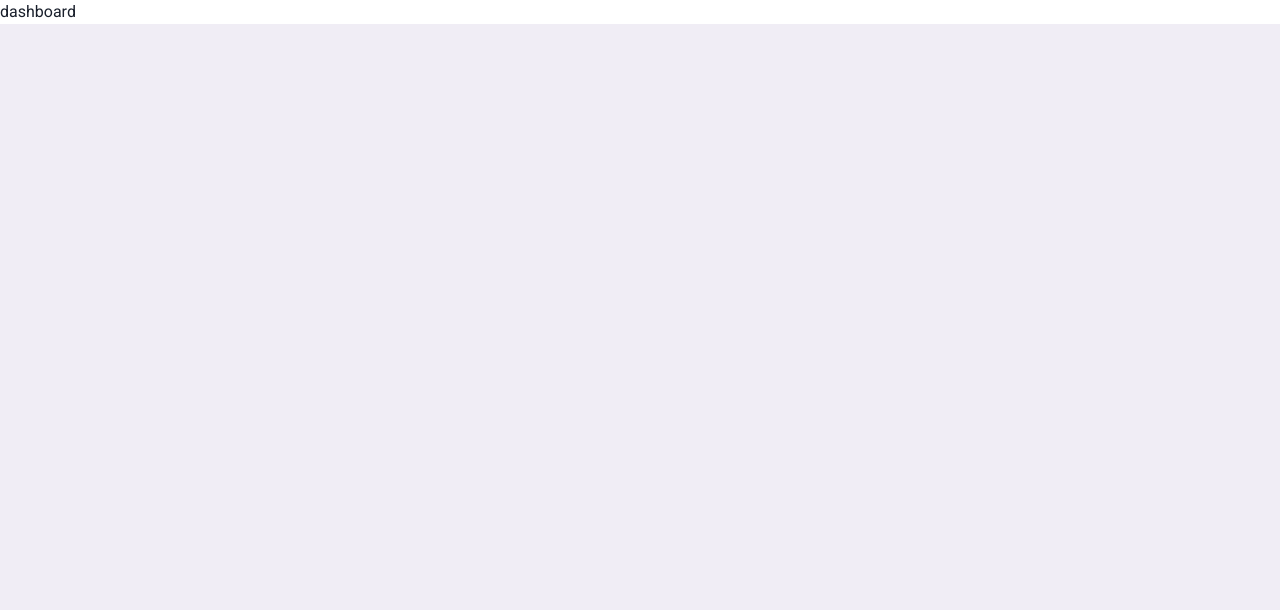
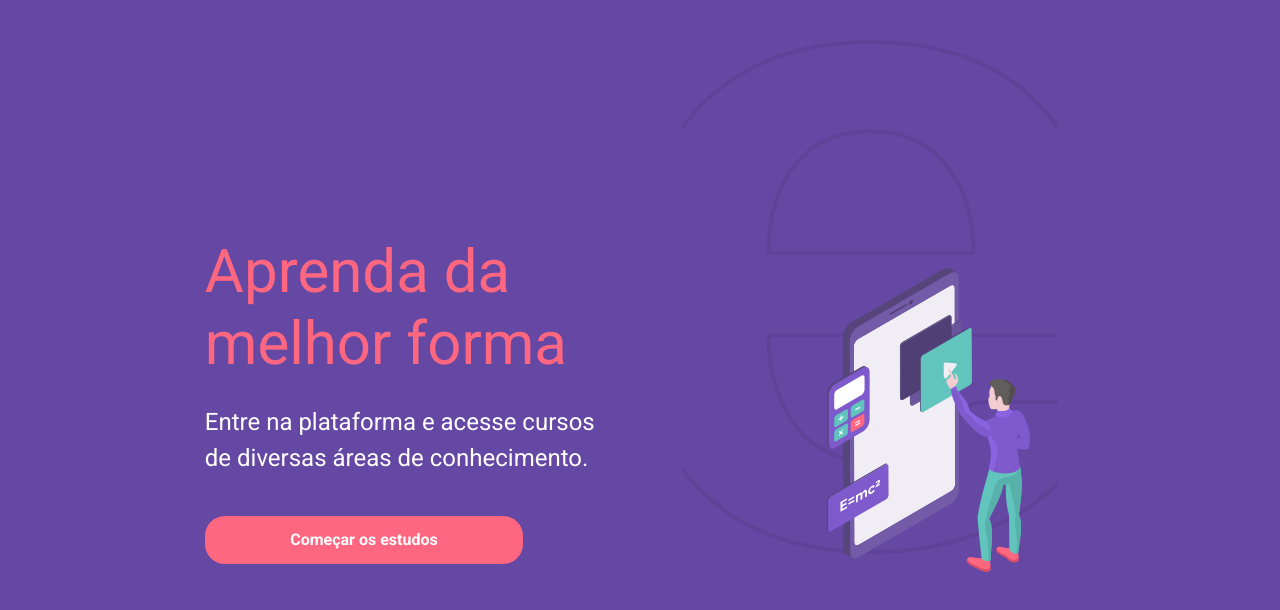
Before and after one commit to Joao-mello-ferrari/e.learning_frontend, a Next.js app: page / in a window 1280 px wide. Shown: the top 610 px of the page. Built offline with nearby package versions, Linux system fonts and the light colour scheme.

Commit message:
Creating opening screen

```diff
--- a/src/pages/dashboard/[course]/[classId].tsx
+++ b/src/pages/dashboard/[course]/[classId].tsx
@@ -61,7 +61,6 @@ export default function Course({ course, classes, currentClass }: CourseProps){
             w={["100%","60%"]}
             h="100vh"
             align="center"
-            // background="#000000"
             pt={["0","2"]}
             position={["unset","sticky"]}
             top="-10"
--- a/src/pages/index.tsx
+++ b/src/pages/index.tsx
@@ -1,12 +1,54 @@
-import Link from 'next/link';
-import { useState } from 'react'
+import { Flex, Box, Text, Button, Image } from '@chakra-ui/react'
+
+import { useRouter } from 'next/router';
 
 
 export default function Home() {
+  const { push } = useRouter();
+
   return (
-      <Link href="/dashboard">
-        <a>dashboard</a>
-      </Link>
+    <Flex h="100vh" w="100vw" background="brand.primary">
+      <Flex flexDir="column" w="50%" justify="center" align="start" pl="16vw">
+        <Text color="brand.secondary" fontSize="6xl" lineHeight="1.2">
+          Aprenda da melhor forma
+        </Text>
+        <Text color="brand.white" fontSize="2xl" mt="6">
+          Entre na plataforma e
+          acesse cursos de diversas áreas
+          de conhecimento.
+        </Text>
+        <Button
+          color="brand.white"
+          background="brand.secondary"
+          borderRadius="20"
+          w="80%"
+          mt="10"
+          h="48px"
+          transition="transform 0.3s"
+          _hover={{
+            background: 'brand.secondary',
+            transform: 'scale(1.1)',
+          }}
+          onClick={()=>{push('/dashboard')}}
+        >
+          Começar os estudos
+        </Button>
+      </Flex>
+      <Flex
+        backgroundImage="/assets/E.svg"
+        backgroundRepeat="no-repeat"
+        mt="10"
+        ml="20"
+        w="50%"
+        pl="36"
+        justify="start"
+        align="center"
+      >
+          <Image src="/assets/Intro.svg"/>
+
+      </Flex>
+    </Flex>
+
 
   )
 }
```
Also changed, not shown: src/components/Header/index.jsx (+11 -2 lines), src/components/NavigationButton.tsx (+6 -6 lines), public/assets/E.svg (added), public/assets/Intro.svg (added).
